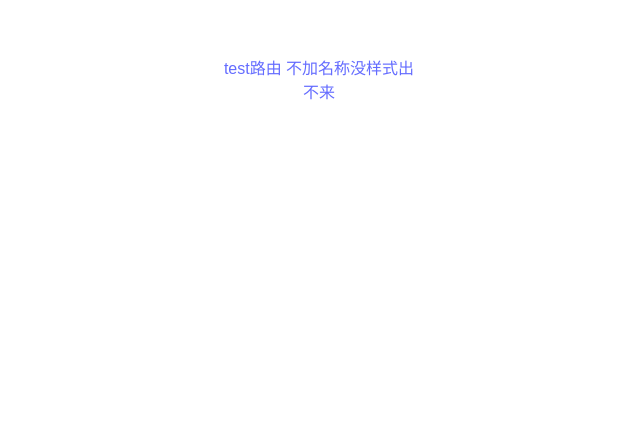
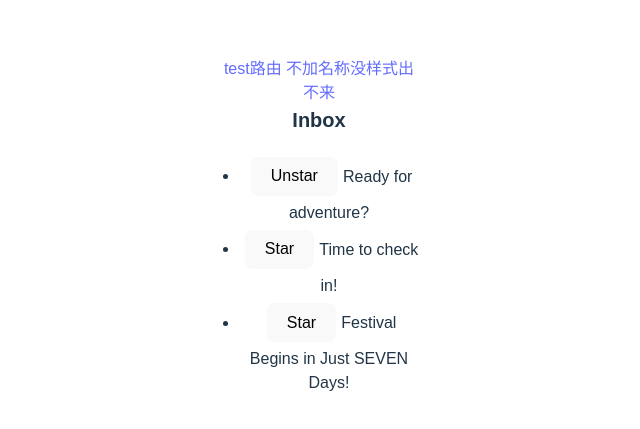
Before and after one commit to EthanShen10086/react-learning, a React (Vite) app: page /highlight-letter in a window 1280 px wide. Before the commit this address had no page. Shown: the part 243-672 px from the top of the page, without its empty margins (321-961 px from the left). Built offline with nearby package versions, Linux system fonts and the light colour scheme.

Commit message:
feat: add my own solution about mail-count

```diff
--- a/src/App.jsx
+++ b/src/App.jsx
@@ -14,6 +14,7 @@ import Canvas from './components/drag-box/DragBox';
 import Form from './components/form/BaseForm';
 import TravelPlan from './components/flat-nested-array/FlatNestedArray';
 import TravelPlan2 from './components/flat-nested-array/TravelPlan';
+import MailClient from './components/mail-client/MailClient';
 import { BrowserRouter, Link, Route, Routes } from 'react-router-dom';
 
 function App() {
@@ -43,6 +44,7 @@ function App() {
 						<Route path="/form" Component={Form}></Route>
 						{/* <Route path="/flat-nested-array" Component={TravelPlan}></Route> */}
 						<Route path="/travel-plan" Component={TravelPlan2}></Route>
+						<Route path="/highlight-letter" Component={MailClient}></Route>
 					</Routes>
 				</BrowserRouter>
 			</section>
--- /dev/null
+++ b/src/components/mail-client/Letter.jsx
@@ -0,0 +1,27 @@
+export default function Letter({
+    letter,
+    isHighlighted,
+    onHover,
+    onToggleStar,
+  }) {
+    return (
+      <li
+        className={
+          isHighlighted ? 'highlighted' : ''
+        }
+        onFocus={() => {
+          onHover(letter);
+        }}
+        onPointerMove={() => {
+          onHover(letter);
+        }}
+      >
+        <button onClick={() => {
+          onToggleStar(letter);
+        }}>
+          {letter.isStarred ? 'Unstar' : 'Star'}
+        </button>
+        {letter.subject}
+      </li>
+    )
+  }
--- /dev/null
+++ b/src/components/mail-client/MailClient.jsx
@@ -0,0 +1,48 @@
+import { useState } from 'react';
+import { initialLetters } from './data.js';
+import Letter from './Letter.jsx';
+import './style.css';
+export default function MailClient() {
+	const [letters, setLetters] = useState(initialLetters);
+	const [highlightedLetter, setHighlightedLetter] = useState(null);
+	console.log(highlightedLetter, '== highlightedLetter 222');
+
+	function handleHover(letter) {
+		setHighlightedLetter(letter);
+	}
+
+	function handleStar(starred) {
+		setLetters(
+			letters.map((letter) => {
+				if (letter.id === starred.id) {
+					return {
+						...letter,
+						isStarred: !letter.isStarred,
+					};
+				} else {
+					return letter;
+				}
+			})
+		);
+		console.log(highlightedLetter, '== highlightedLetter');
+		setHighlightedLetter(highlightedLetter);
+	}
+
+	return (
+		<>
+			<h2>Inbox</h2>
+			<ul>
+				{letters.map((letter) => (
+					<Letter
+						key={letter.id}
+						letter={letter}
+						// 当你在按钮点击后更新 letters 数组时，会创建一个新的信件对象，它与 highlightedLetter 不同。这就是 highlightedLetter === letter 执行变为 false，并且高亮消失的原因。当指针移动时下一次调用 setHighlightedLetter 时它会重新出现。
+						isHighlighted={letter?.id === highlightedLetter?.id}
+						onHover={handleHover}
+						onToggleStar={handleStar}
+					/>
+				))}
+			</ul>
+		</>
+	);
+}
--- /dev/null
+++ b/src/components/mail-client/data.js
@@ -0,0 +1,17 @@
+export const initialLetters = [
+	{
+		id: 0,
+		subject: 'Ready for adventure?',
+		isStarred: true,
+	},
+	{
+		id: 1,
+		subject: 'Time to check in!',
+		isStarred: false,
+	},
+	{
+		id: 2,
+		subject: 'Festival Begins in Just SEVEN Days!',
+		isStarred: false,
+	},
+];
--- /dev/null
+++ b/src/components/mail-client/style.css
@@ -0,0 +1,51 @@
+* {
+    box-sizing: border-box;
+  }
+
+  body {
+    font-family: sans-serif;
+    margin: 20px;
+    padding: 0;
+  }
+
+  h1 {
+    margin-top: 0;
+    font-size: 22px;
+  }
+
+  h2 {
+    margin-top: 0;
+    font-size: 20px;
+  }
+
+  h3 {
+    margin-top: 0;
+    font-size: 18px;
+  }
+
+  h4 {
+    margin-top: 0;
+    font-size: 16px;
+  }
+
+  h5 {
+    margin-top: 0;
+    font-size: 14px;
+  }
+
+  h6 {
+    margin-top: 0;
+    font-size: 12px;
+  }
+
+  code {
+    font-size: 1.2em;
+  }
+
+  ul {
+    padding-inline-start: 20px;
+  }
+
+  button { margin: 5px; }
+  li { border-radius: 5px; }
+  .highlighted { background: #d2eaff; }
```
